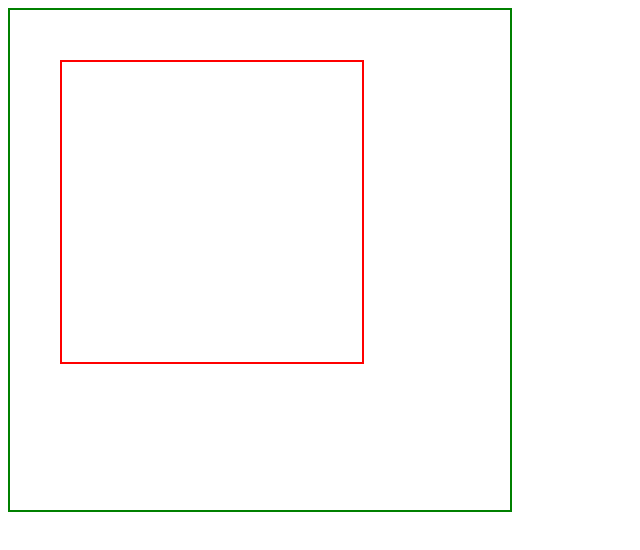
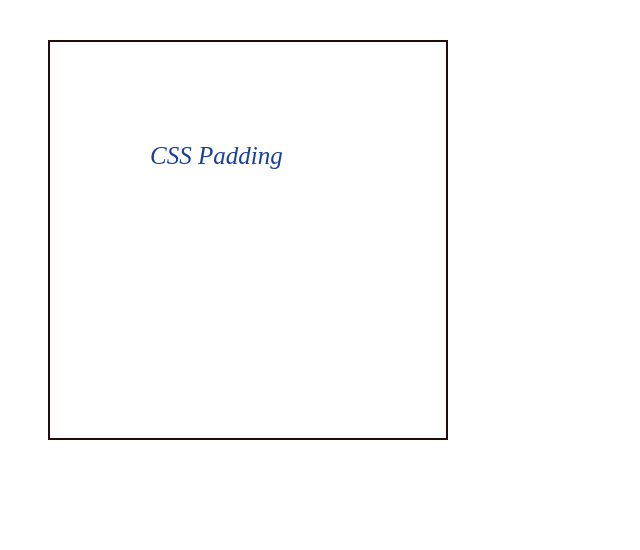
Before and after one commit to hassanydev/frontend-toolbox, a plain HTML site: page CSS/index2.html in a window 1280 px wide. Shown: the whole page, without its empty margins (0-640 px from the left). Drawn offline with Linux system fonts and the light colour scheme.

Commit message:
CSS Padding

```diff
--- /dev/null
+++ b/CSS/CSS-Padding.css
@@ -0,0 +1,22 @@
+* {
+    box-sizing: border-box;
+}
+#div1 {
+    width: 400px;
+    height: 400px;
+    margin: 40px 0 0 40px;
+    border: 2px solid rgb(36, 11, 11);
+    padding-left: 30px;
+    padding-top: 40px;
+    padding-right: 60px;
+    padding-bottom: 80px;
+    padding: 40px 60px 80px 100px;
+    padding: 100px;
+}
+#div2 {
+    font-size: 25px;
+    font-style: italic;
+    font-family: 'Times New Roman', Times, serif;
+    font-weight: 100px;
+    color: rgb(25, 65, 150);
+}
--- a/CSS/index2.html
+++ b/CSS/index2.html
@@ -3,12 +3,12 @@
 <head>
     <meta charset="UTF-8">
     <meta name="viewport" content="width=device-width, initial-scale=1.0">
-    <title>CSS MArgin</title>
-    <link rel="stylesheet" href="CSS-Margin.css">
+    <title>CSS Padding</title>
+    <link rel="stylesheet" href="CSS-Padding.css">
 </head>
 <body>
     <div id="div1">
-        <div id="div2"></div>
+        <div id="div2"> CSS Padding </div>
     </div>
 </body>
 </html>
```
